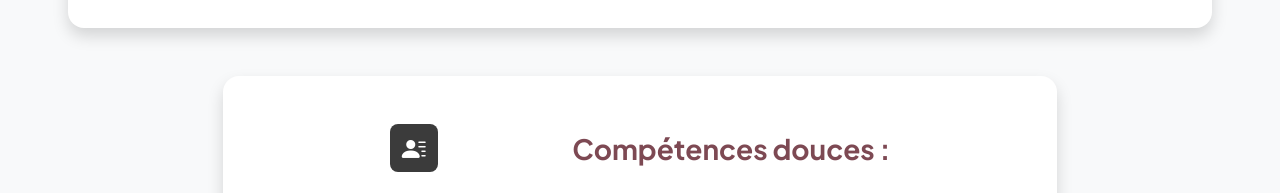
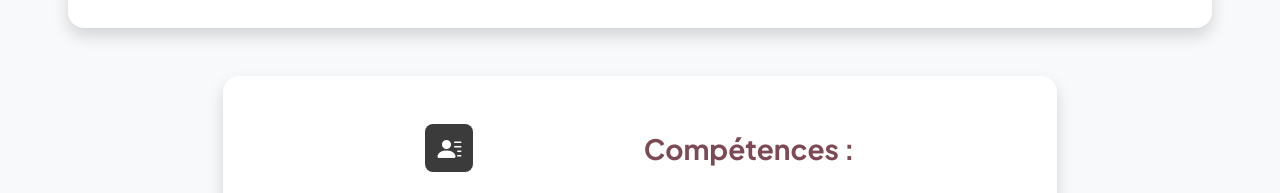
Before and after one commit to imanekharbouche/imanekharbouche.github.io, a plain HTML site: page Projet/projet_an_1_sem_1.html in a window 1280 px wide. Shown: the part 2760-2953 px from the top of the page. Drawn offline with nearby package versions, Linux system fonts and the light colour scheme; files whose address does not match are found by name.

Commit message:
Update projet_an_1_sem_1.html

```diff
--- a/Projet/projet_an_1_sem_1.html
+++ b/Projet/projet_an_1_sem_1.html
@@ -114,7 +114,7 @@
                                                     <div class="feature bg-secondary text-white rounded-3 me-3">
                                                         <i class="bi bi-person-lines-fill"></i>
                                                     </div>
-                                                    <h3 class="fw-bolder mb-0"><span class="text-primary d-inline">Compétences douces : </span></h3>
+                                                    <h3 class="fw-bolder mb-0"><span class="text-primary d-inline">Compétences </span></h3>
                                                 </div>
                                                 <div class="row row-cols-1 row-cols-md-3 mb-4">
                                                     <div class="col mb-4 mb-md-0">
@@ -179,7 +179,7 @@
                                                         <div class="feature bg-secondary text-white rounded-3 me-3">
                                                             <i class="bi bi-person-lines-fill"></i>
                                                         </div>
-                                                        <h3 class="fw-bolder mb-0"><span class="text-primary d-inline">Compétences douces :</span></h3>
+                                                        <h3 class="fw-bolder mb-0"><span class="text-primary d-inline">Compétences  :</span></h3>
                                                     </div>
                                                     <div class="row row-cols-1 row-cols-md-3 mb-4">
                                                         <div class="col mb-4 mb-md-0">
@@ -284,7 +284,7 @@
                                                         <div class="feature bg-secondary text-white rounded-3 me-3">
                                                             <i class="bi bi-person-lines-fill"></i>
                                                         </div>
-                                                        <h3 class="fw-bolder mb-0"><span class="text-primary d-inline">Compétences douces : </span></h3>
+                                                        <h3 class="fw-bolder mb-0"><span class="text-primary d-inline">Compétences  : </span></h3>
                                                     </div>
                                                     <div class="row row-cols-1 row-cols-md-3 mb-4">
                                                         <div class="col mb-4 mb-md-0">
```
